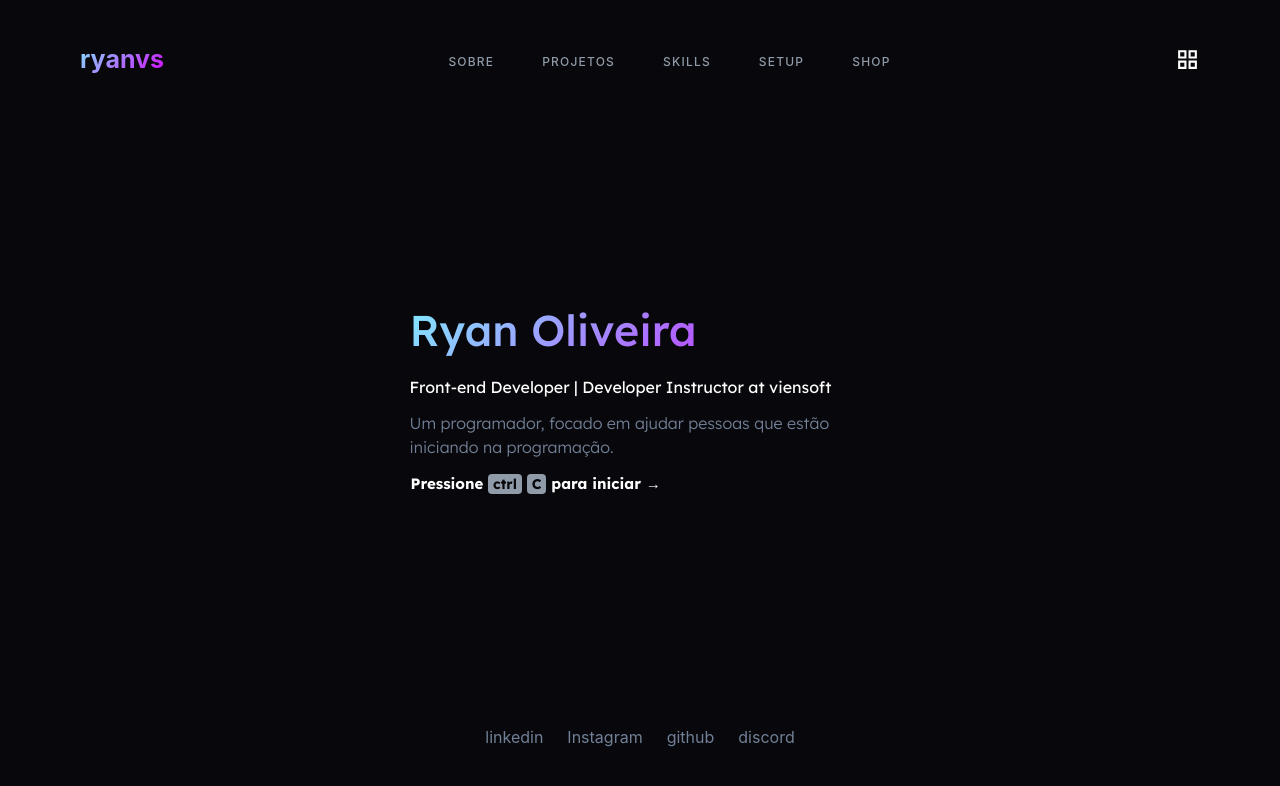
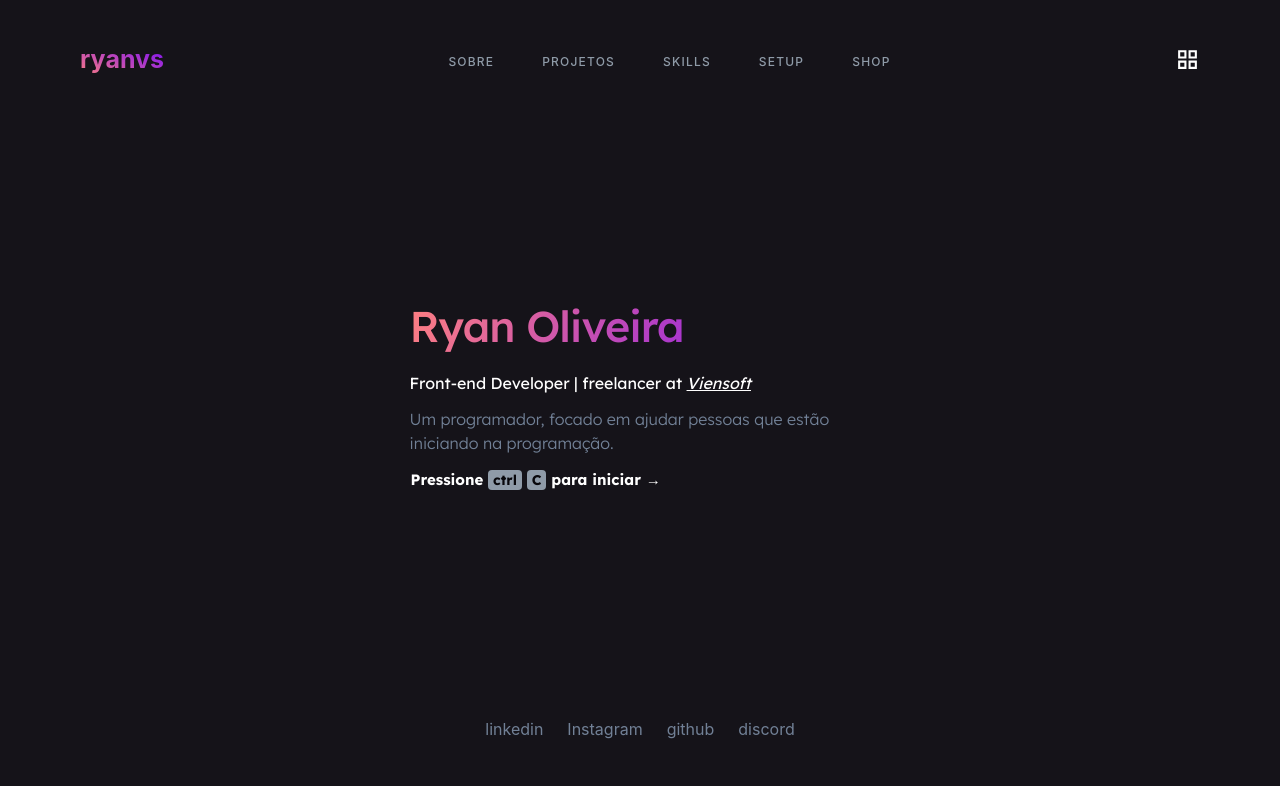
Before and after one commit to ryanoliveiragit/Portfolio-typescript, a Next.js app: page / in a window 1280 px wide. Shown: the top 786 px of the page. Built offline with nearby package versions, Linux system fonts and the light colour scheme.

Commit message:
change collor

```diff
--- a/src/components/header/index.tsx
+++ b/src/components/header/index.tsx
@@ -74,7 +74,7 @@ export default function Header() {
   return (
     <>
       <Flex
-        bg={useColorModeValue("#08070b", "gray.200")}
+        background={'08060cf1'}
         color={useColorModeValue("gray.200", "gray.200")}
         minH={"60px"}
         py={{ base: 0 }}
--- a/src/components/modal/index.tsx
+++ b/src/components/modal/index.tsx
@@ -29,17 +29,15 @@ const BasicUsage: React.FC<MyAttributes> = ({closemodal}) => {
           left={"0%"}
           bottom={"0%"}
           w={"100%"}
-          bgColor={'#000000b7'}
+          bgColor={'#00000040'}
       >
       </Box>
       <Box
+          left={'29%'}
+          top={'15%'}
+          padding={'0%'}
           fontSize={16}
-          top={"30%"}
-          left={"50%"}
-          right={"50%"}
-          bottom={"50%"}
-          w={"40%"}
-          transform={"translate(-50%, -50%);"}
+          w={"45%"}
           position={"absolute"}
           borderRadius={"15px"}
           fontFamily={"Lexend"}
@@ -50,7 +48,7 @@ const BasicUsage: React.FC<MyAttributes> = ({closemodal}) => {
             pl={3}
             fontWeight={"300"}
             borderRadius={"15px"}
-            color={"#8f9ba8"}
+            color={"gray.500"}
             w={"95%"}
             h={"500px"}
             overflowY={"scroll"}
@@ -58,9 +56,9 @@ const BasicUsage: React.FC<MyAttributes> = ({closemodal}) => {
             <Text
               pt={"2%"}
               m={"2%"}
-              fontWeight={"700"}
+              fontWeight={"500"}
               color={"white"}
-              fontSize={10}
+              fontSize={'0.6rem'}
             >
               GERAL
             </Text>
--- a/src/pages/index.tsx
+++ b/src/pages/index.tsx
@@ -47,10 +47,9 @@ useEffect(() => {
       <Container>
         <Flex
           fontFamily={"Lexend"}
-          height={"75vh"}
+          height={"74vh"}
           justify-content={"center"}
           w={"100%"}
-          bg={"#08070b"}
         >
           <Center w={"100%"} fontSize={43} justify-content={"space-around"}>
 
@@ -68,14 +67,14 @@ useEffect(() => {
               </Box>
               </Box>
               <Text
-                fontFamily={"Lexend"}
                 fontWeight={"500"}
                 className="gradient"
+                letterSpacing={-1}
               >
-                {"Ryan Oliveira"}
+                {'Ryan Oliveira'}
               </Text>
               <Text fontSize="md" color={"white"}>
-                Front-end Developer | Developer Instructor at viensoft
+                Front-end Developer | freelancer at <i><u>Viensoft</u></i>
               </Text>
               <Text fontSize="md" fontWeight={"300"} color={"gray.500"}>
                 Um programador, focado em ajudar pessoas que estão iniciando na
--- a/styles/GlobalStyles.css
+++ b/styles/GlobalStyles.css
@@ -4,17 +4,18 @@
 }
 body {
   padding: 2% 5%;
-  background-color:#08070b !important;
+  background-color:#08060cf1 !important;
+
 }
 span {
   color: white!important;
 }
 .logo {
-  background-image: linear-gradient(135deg, #80ecff, #d502ff);
+  background-image: linear-gradient(25deg, #ff8080, #7105ff);
   background-clip: text;
   -webkit-background-clip: text;
   -webkit-text-fill-color: transparent;
-  color: black;
+  color: rgb(255, 255, 255);
 }
 ::-webkit-scrollbar {
   width: 5px;
@@ -44,7 +45,7 @@ background-color: #181717e8!important;
 }
 .gradient {
   /* Primeiro passo: definir um degradê como fundo */
-  background-image: linear-gradient(135deg, #80ecff, #d502ff);
+  background-image: linear-gradient(115deg, #ff8080, #7105ff);
 
   /* Segundo passo: apagar do fundo tudo que não estiver imediatamente atrás de texto */
   background-clip: text;
```
